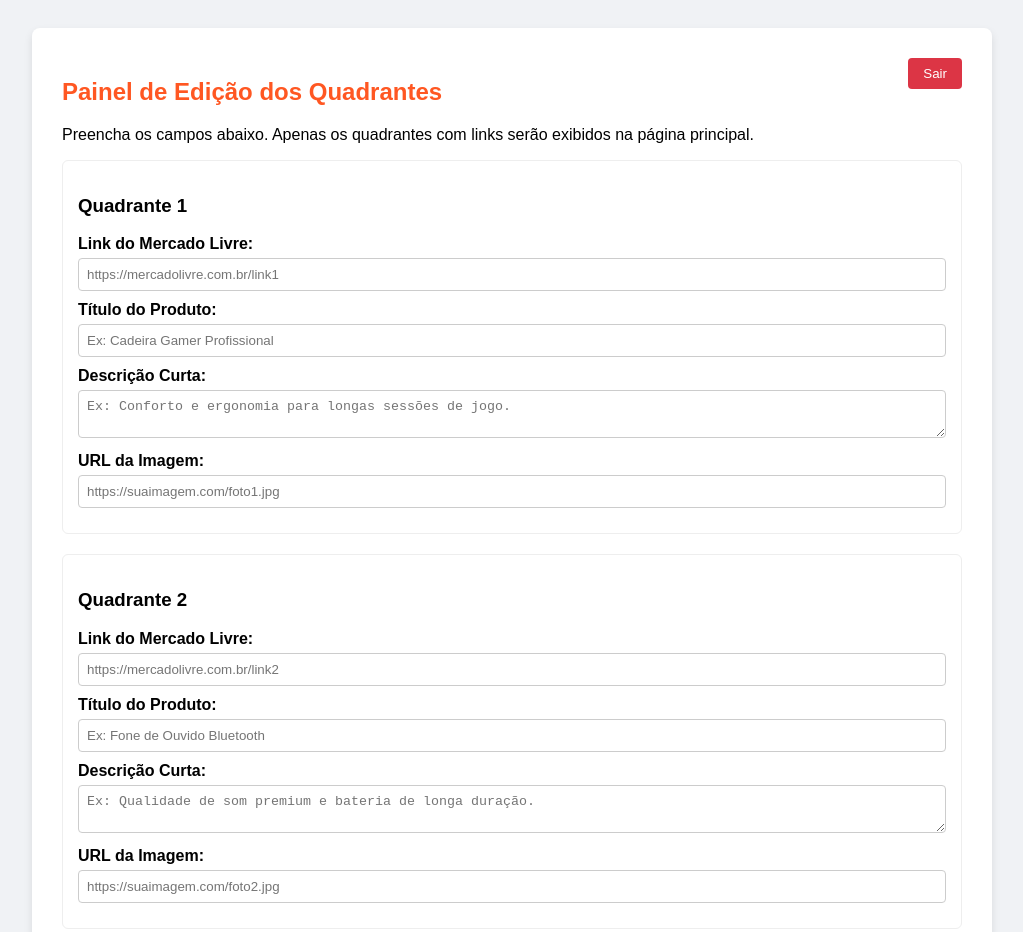
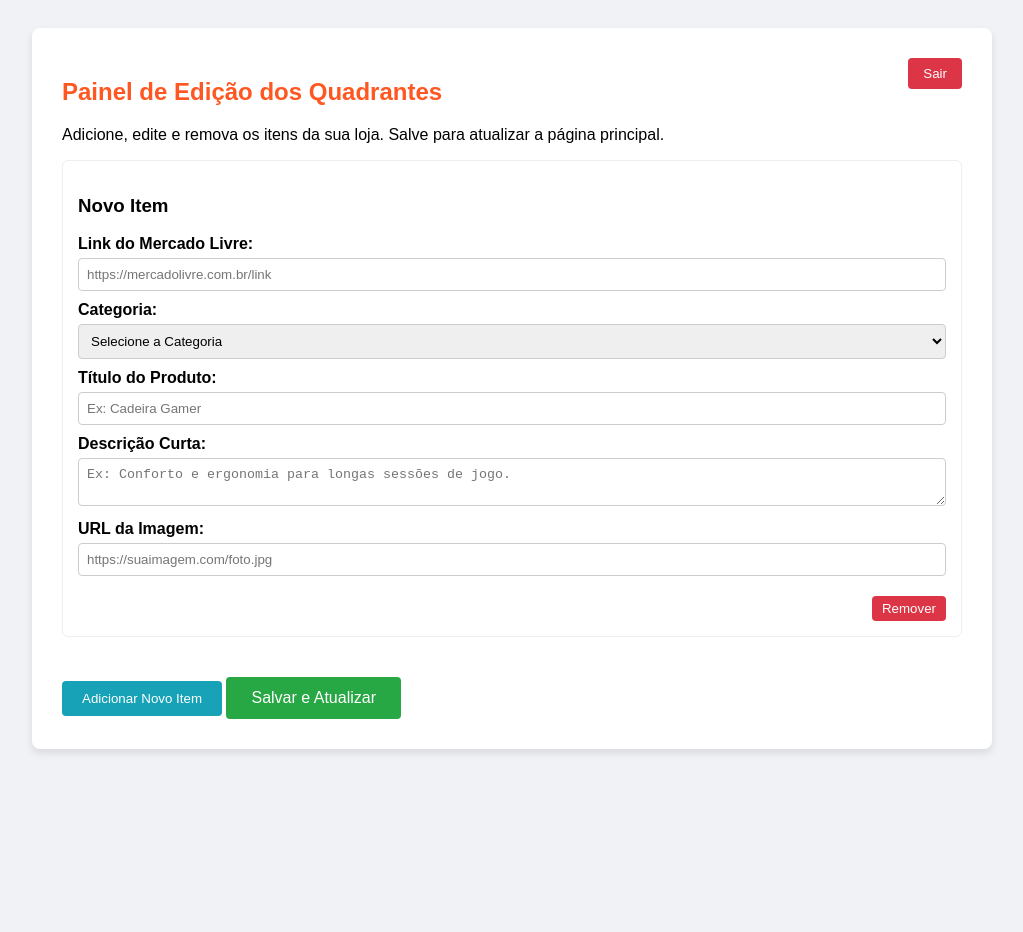
Before and after one commit to fellipipignatti/Afiliados-Mercado-Livre, a plain HTML site: page edicao.html in a window 1280 px wide. Shown: the top 932 px of the page, without its empty margins (128-1151 px from the left). After the commit the page ends 800 px from the top, so only its background shows below. Drawn offline with Linux system fonts and the light colour scheme.

Commit message:
Update edicao.html

```diff
--- a/edicao.html
+++ b/edicao.html
@@ -8,11 +8,14 @@
         body { font-family: Arial, sans-serif; background-color: #f0f2f5; padding: 20px; }
         .edit-container { max-width: 900px; margin: auto; background-color: #fff; padding: 30px; border-radius: 8px; box-shadow: 0 4px 8px rgba(0,0,0,0.1); }
         .edit-container h2 { color: #ff5722; }
+        .quadrant-list { display: grid; gap: 20px; }
         .quadrant-editor { margin-bottom: 20px; border: 1px solid #eee; padding: 15px; border-radius: 6px; }
         .quadrant-editor label { display: block; margin-bottom: 5px; font-weight: bold; }
-        .quadrant-editor input, .quadrant-editor textarea { width: 100%; padding: 8px; margin-bottom: 10px; border: 1px solid #ccc; border-radius: 4px; box-sizing: border-box; }
-        #salvarBtn { background-color: #28a745; color: #fff; border: none; padding: 12px 25px; border-radius: 4px; cursor: pointer; font-size: 16px; transition: background-color 0.3s; }
-        #salvarBtn:hover { background-color: #218838; }
+        .quadrant-editor input, .quadrant-editor textarea, .quadrant-editor select { width: 100%; padding: 8px; margin-bottom: 10px; border: 1px solid #ccc; border-radius: 4px; box-sizing: border-box; }
+        .action-buttons { text-align: right; margin-top: 10px; }
+        .remove-btn { background-color: #dc3545; color: #fff; border: none; padding: 5px 10px; border-radius: 4px; cursor: pointer; }
+        #addBtn { background-color: #17a2b8; color: #fff; border: none; padding: 10px 20px; border-radius: 4px; cursor: pointer; }
+        #salvarBtn { background-color: #28a745; color: #fff; border: none; padding: 12px 25px; border-radius: 4px; cursor: pointer; font-size: 16px; margin-top: 20px; }
         .logout-btn { float: right; background-color: #dc3545; color: #fff; border: none; padding: 8px 15px; border-radius: 4px; cursor: pointer; }
     </style>
 </head>
@@ -21,68 +24,87 @@
     <div class="edit-container">
         <button class="logout-btn" onclick="window.location.href='login.html'">Sair</button>
         <h2>Painel de Edição dos Quadrantes</h2>
-        <p>Preencha os campos abaixo. Apenas os quadrantes com links serão exibidos na página principal.</p>
+        <p>Adicione, edite e remova os itens da sua loja. Salve para atualizar a página principal.</p>
 
-        <div class="quadrant-editor">
-            <h3>Quadrante 1</h3>
-            <label for="link1">Link do Mercado Livre:</label>
-            <input type="url" id="link1" placeholder="https://mercadolivre.com.br/link1">
-            <label for="titulo1">Título do Produto:</label>
-            <input type="text" id="titulo1" placeholder="Ex: Cadeira Gamer Profissional">
-            <label for="descricao1">Descrição Curta:</label>
-            <textarea id="descricao1" placeholder="Ex: Conforto e ergonomia para longas sessões de jogo." rows="2"></textarea>
-            <label for="imagem1">URL da Imagem:</label>
-            <input type="url" id="imagem1" placeholder="https://suaimagem.com/foto1.jpg">
-        </div>
+        <div id="quadrant-list"></div>
 
-        <div class="quadrant-editor">
-            <h3>Quadrante 2</h3>
-            <label for="link2">Link do Mercado Livre:</label>
-            <input type="url" id="link2" placeholder="https://mercadolivre.com.br/link2">
-            <label for="titulo2">Título do Produto:</label>
-            <input type="text" id="titulo2" placeholder="Ex: Fone de Ouvido Bluetooth">
-            <label for="descricao2">Descrição Curta:</label>
-            <textarea id="descricao2" placeholder="Ex: Qualidade de som premium e bateria de longa duração." rows="2"></textarea>
-            <label for="imagem2">URL da Imagem:</label>
-            <input type="url" id="imagem2" placeholder="https://suaimagem.com/foto2.jpg">
-        </div>
-
+        <button id="addBtn" onclick="addQuadrant()">Adicionar Novo Item</button>
         <button id="salvarBtn" onclick="salvarDados()">Salvar e Atualizar</button>
     </div>
 
+    <template id="quadrant-template">
+        <div class="quadrant-editor">
+            <h3>Novo Item</h3>
+            <label>Link do Mercado Livre:</label>
+            <input type="url" class="quadrant-link" placeholder="https://mercadolivre.com.br/link">
+            <label>Categoria:</label>
+            <select class="quadrant-category">
+                <option value="">Selecione a Categoria</option>
+                <option value="eletronicos">Eletrônicos</option>
+                <option value="moda">Moda</option>
+                <option value="brinquedos">Brinquedos</option>
+                <option value="suplementos">Suplementos</option>
+                <option value="artigos_esportivos">Artigos Esportivos</option>
+                <option value="casa_e_decoracao">Casa e Decoração</option>
+            </select>
+            <label>Título do Produto:</label>
+            <input type="text" class="quadrant-title" placeholder="Ex: Cadeira Gamer">
+            <label>Descrição Curta:</label>
+            <textarea class="quadrant-description" placeholder="Ex: Conforto e ergonomia para longas sessões de jogo." rows="2"></textarea>
+            <label>URL da Imagem:</label>
+            <input type="url" class="quadrant-image" placeholder="https://suaimagem.com/foto.jpg">
+            <div class="action-buttons">
+                <button class="remove-btn" onclick="this.closest('.quadrant-editor').remove()">Remover</button>
+            </div>
+        </div>
+    </template>
+
     <script>
-        const totalQuadrantes = 12; // Você pode aumentar este número
+        document.addEventListener('DOMContentLoaded', (event) => {
+            carregarDados();
+        });
+
+        function addQuadrant(data = {}) {
+            const template = document.getElementById('quadrant-template').content.cloneNode(true);
+            const quadrantList = document.getElementById('quadrant-list');
+
+            template.querySelector('.quadrant-title').value = data.titulo || '';
+            template.querySelector('.quadrant-link').value = data.link || '';
+            template.querySelector('.quadrant-description').value = data.descricao || '';
+            template.querySelector('.quadrant-image').value = data.imagem || '';
+            template.querySelector('.quadrant-category').value = data.categoria || '';
+
+            quadrantList.appendChild(template);
+        }
 
         function salvarDados() {
-            const dados = {};
-            for (let i = 1; i <= totalQuadrantes; i++) {
-                dados[`quadrante${i}`] = {
-                    link: document.getElementById(`link${i}`).value,
-                    titulo: document.getElementById(`titulo${i}`).value,
-                    descricao: document.getElementById(`descricao${i}`).value,
-                    imagem: document.getElementById(`imagem${i}`).value,
-                };
-            }
-
+            const dados = [];
+            const quadrantes = document.querySelectorAll('.quadrant-editor');
+            quadrantes.forEach(quadrante => {
+                const link = quadrante.querySelector('.quadrant-link').value;
+                if (link) { // Salva apenas os quadrantes que têm link
+                    dados.push({
+                        link: link,
+                        titulo: quadrante.querySelector('.quadrant-title').value,
+                        descricao: quadrante.querySelector('.quadrant-description').value,
+                        imagem: quadrante.querySelector('.quadrant-image').value,
+                        categoria: quadrante.querySelector('.quadrant-category').value
+                    });
+                }
+            });
             localStorage.setItem('dadosLoja', JSON.stringify(dados));
             alert("Informações salvas com sucesso!");
         }
 
-        window.onload = function() {
+        function carregarDados() {
             const dadosSalvos = localStorage.getItem('dadosLoja');
             if (dadosSalvos) {
                 const dados = JSON.parse(dadosSalvos);
-                for (let i = 1; i <= totalQuadrantes; i++) {
-                    const item = dados[`quadrante${i}`];
-                    if (item) {
-                        document.getElementById(`link${i}`).value = item.link;
-                        document.getElementById(`titulo${i}`).value = item.titulo;
-                        document.getElementById(`descricao${i}`).value = item.descricao;
-                        document.getElementById(`imagem${i}`).value = item.imagem;
-                    }
-                }
+                dados.forEach(quadrante => addQuadrant(quadrante));
+            } else {
+                addQuadrant(); // Adiciona um quadrante vazio ao carregar
             }
-        };
+        }
     </script>
 </body>
 </html>
```
